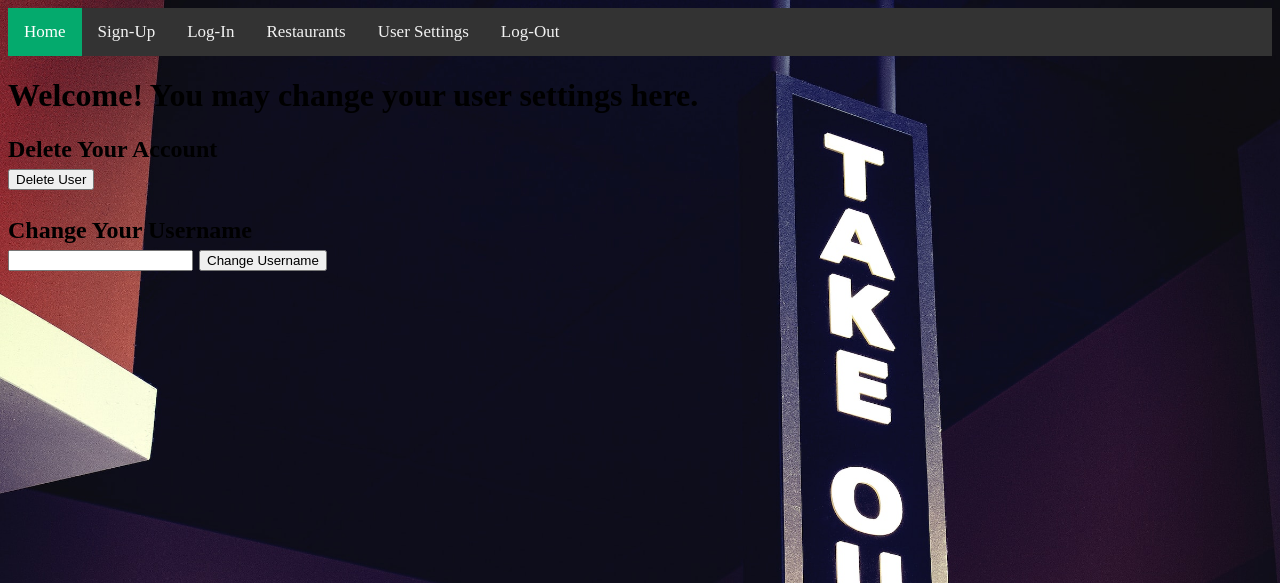
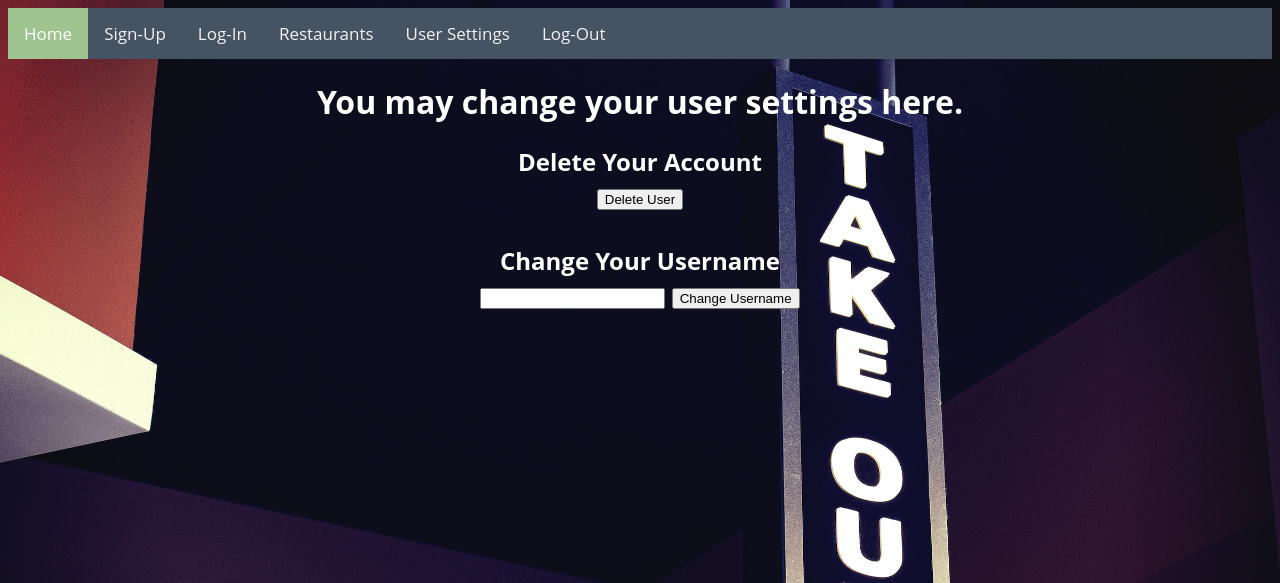
Before and after one commit to tau421/python_capstone, a Flask app: page /settings in a window 1280 px wide. Shown: the top 583 px of the page. Run offline with Flask 3, Linux system fonts and the light colour scheme; the visitor is signed in with stand-in values (Sample User, id 1); data comes from the database, SQL or seed files in the repository.

Commit message:
complete, aws next?

```diff
--- a/server.py
+++ b/server.py
@@ -113,6 +113,7 @@ def delete_user():
     if user.id == current_user.id:
         db.session.delete(user)
         db.session.commit()
+    flash("User deleted.")
     return redirect("/")
 
 @app.route("/edit_user", methods=["POST"])
@@ -124,7 +125,12 @@ def edit_user():
     if user.id == current_user.id:
         current_user.username = new_username
     db.session.commit()
+    flash("Username updated.")
     return redirect("/")
+
+@app.errorhandler(401)
+def unauthorized_page(error):
+    return render_template("401.html"), 401
 
 if __name__ == "__main__":
     connect_to_db(app)
--- a/static/css/main.css
+++ b/static/css/main.css
@@ -1,11 +1,38 @@
 body {
-  background-image: url("/static/images/takeout_background.jpg");
-  background-color: white;
-  background-size: cover;
+  background-image: url('/static/images/takeout_background.jpg');
+  background-color: #82A3A1;
+  background-size: 100% 100%;
+  background-attachment: fixed;
+  font-family: 'Open Sans', sans-serif;
+  color: white
+}
+
+img {
+  height: auto;
+  width: auto;
+  max-width: 400px;
+}
+
+.flash-msg {
+  font-size:24px;
+  text-align: center;
+}
+
+h1 {
+  text-align: center;
+  font-family: 'Open Sans', sans-serif;
+}
+
+h2 {
+  text-align: center;
+}
+
+.well {
+  text-align: center;
 }
 
 .topnav {
-    background-color: #333;
+    background-color: #465362;
     overflow: hidden;
   }
 
@@ -24,6 +51,6 @@ body {
   }
 
   .topnav a.active {
-    background-color: #04AA6D;
+    background-color: #9FC490;
     color: white;
   }
--- /dev/null
+++ b/templates/401.html
@@ -0,0 +1,5 @@
+<link rel="stylesheet" href="{{ url_for('static', filename='css/main.css') }}">
+<h1>401
+<p>Oops.  Try logging in first.</p>
+<p>Go back <a href="{{url_for('homepage')}}">Home</a>?</p>
+</h1>
--- a/templates/base.html
+++ b/templates/base.html
@@ -20,7 +20,6 @@
             <a href="/logout">Log-Out</a>
           </div>
         {% endblock %}
-        <div class="background-image"></div>
         {% for msg in get_flashed_messages() %}
             <p class="flash-msg">
                 {{ msg }}
--- a/templates/home.html
+++ b/templates/home.html
@@ -2,4 +2,8 @@
 {% block title %}To-Go Orders Home{% endblock %}
 
 {% block body %}
+<h1>
+    Welcome!<br>
+    Please use the navigation bar to sign-up or log-in.
+</h1>
 {% endblock %}
--- a/templates/restaurants.html
+++ b/templates/restaurants.html
@@ -15,8 +15,10 @@
         </h2>
     </div>
     <div class="well">
+        <br><br><h2>Click the restaurant image to go to the orders page.</h2><br><br>
         {% for restaurant in restaurants %}
-        <a href="restaurants/{{restaurant.id}}"> {{restaurant.restaurant_name}}</a>
+        <h2><br>{{ restaurant.restaurant_name }} <br></h2>
+        <a href="restaurants/{{restaurant.id}}"><img src="{{ restaurant.restaurant_image }}"></a><br><br>
         {% endfor %}
     </div>
 </div>
--- a/templates/settings.html
+++ b/templates/settings.html
@@ -2,7 +2,7 @@
 {% block title %}Change User Settings{% endblock %}
 
 {% block body %}
-    <h1> Welcome!  You may change your user settings here.</h1>
+    <h1>You may change your user settings here.</h1>
     <div class="top-pad">
         <div class="well">
             <h2>
```
Also changed, not shown: templates/restaurant_orders.html (+9 -7 lines), static/images/default_restaurant.jpg (added).
